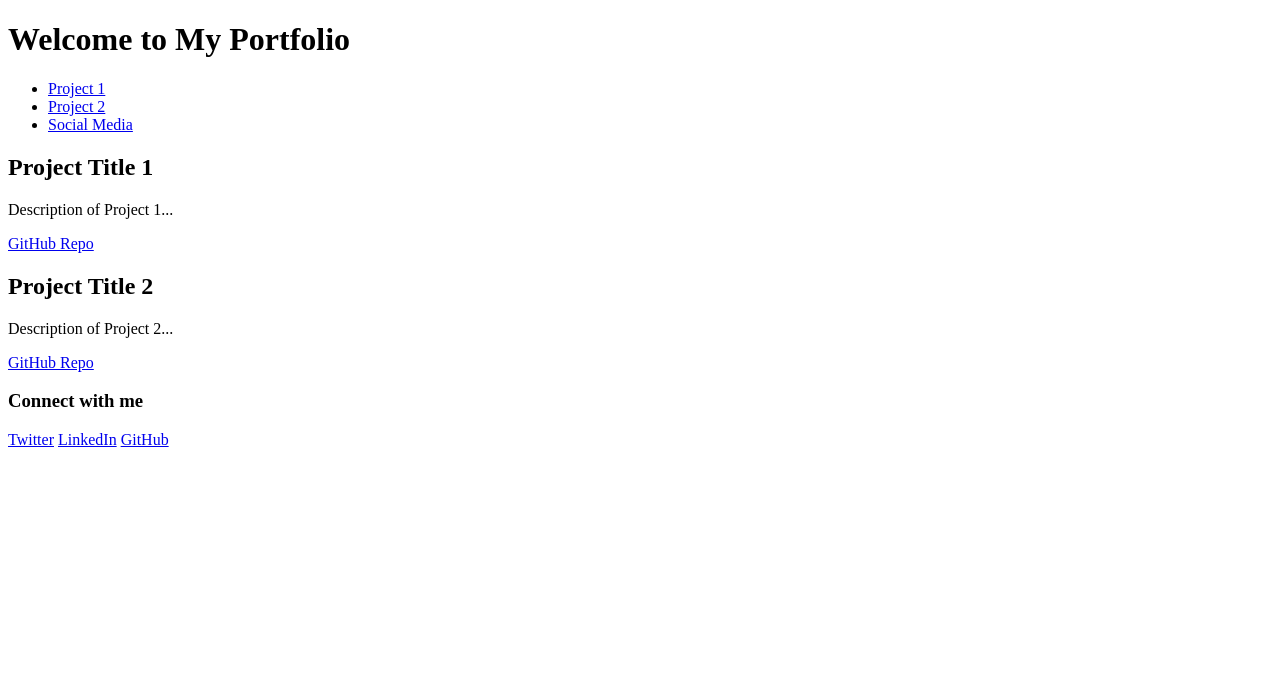
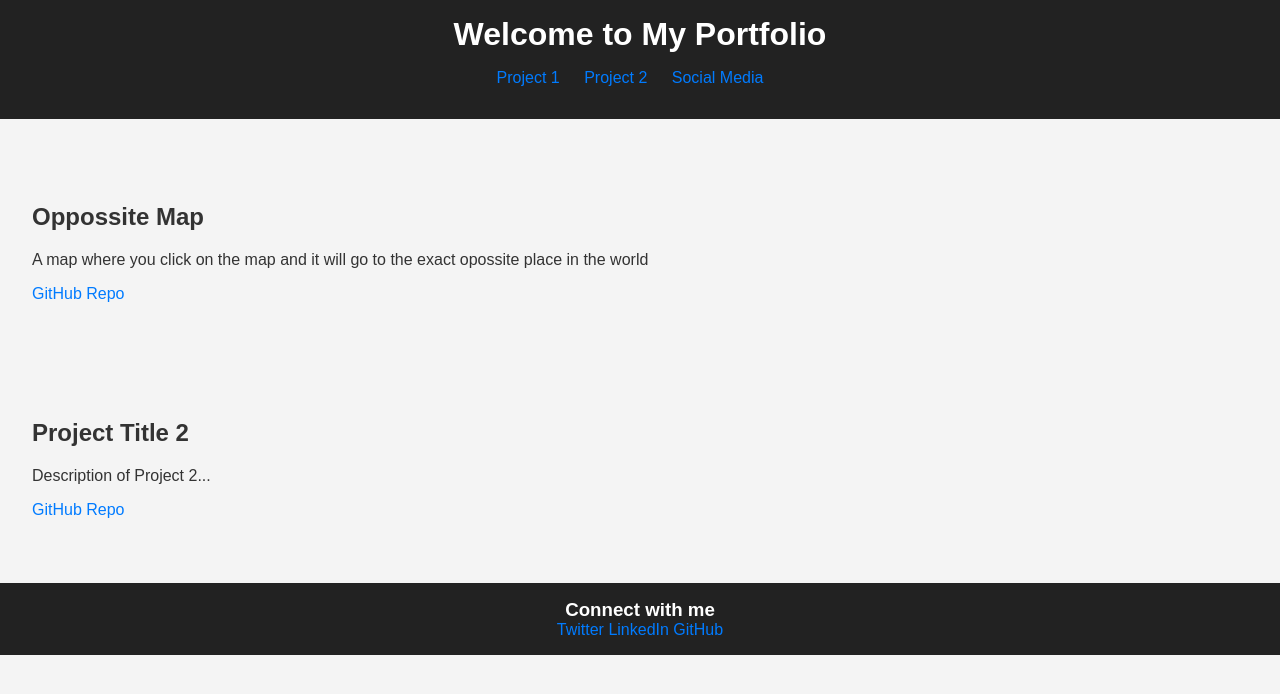
Before and after one commit to daniel-inderos/Portfolio, a plain HTML site: page index.html in a window 1280 px wide. Drawn offline with Linux system fonts and the light colour scheme.

Commit message:
Added first link

```diff
--- a/index.html
+++ b/index.html
@@ -19,9 +19,9 @@
     </header>
 
     <section id="project1">
-        <h2>Project Title 1</h2>
-        <p>Description of Project 1...</p>
-        <a href="LINK_TO_GITHUB_REPO_1">GitHub Repo</a>
+        <h2>Oppossite Map</h2>
+        <p>A map where you click on the map and it will go to the exact opossite place in the world</p>
+        <a href="https://github.com/daniel-inderos/opposite-mapv">GitHub Repo</a>
     </section>
 
     <section id="project2">
--- a/script.js
+++ b/script.js
@@ -0,0 +1,6 @@
+// script.js
+document.querySelectorAll('a').forEach(link => {
+    link.addEventListener('click', event => {
+        alert(`You clicked on ${event.target.textContent}`);
+    });
+});
--- a/style.css
+++ b/style.css
@@ -0,0 +1,46 @@
+body {
+    font-family: Arial, sans-serif;
+    margin: 0;
+    padding: 0;
+    color: #333;
+    background-color: #f4f4f4;
+}
+
+header, footer {
+    background-color: #222;
+    color: white;
+    text-align: center;
+    padding: 1em 0;
+}
+
+header h1, footer h3 {
+    margin: 0;
+}
+
+nav ul {
+    list-style-type: none;
+    padding: 0;
+}
+
+nav ul li {
+    display: inline;
+    margin-right: 20px;
+}
+
+a {
+    color: #007bff;
+    text-decoration: none;
+}
+
+a:hover {
+    text-decoration: underline;
+}
+
+section {
+    padding: 2em;
+    margin: 2em 0;
+}
+
+section h2 {
+    color: #333;
+}
```
